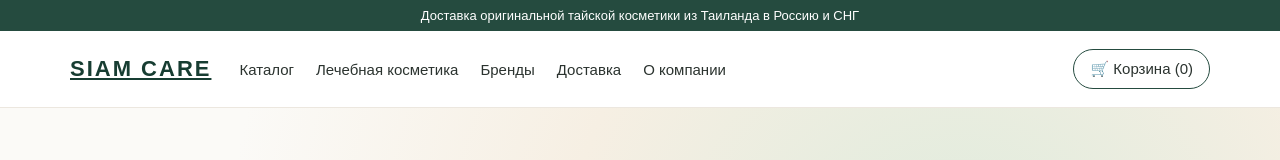
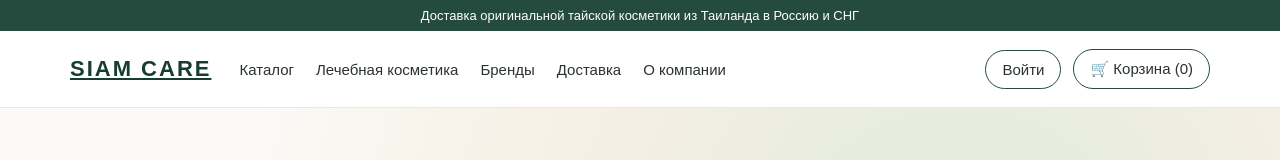
Before and after one commit to ballu129/thai-cosmetics-site, a Next.js app: page / in a window 1280 px wide. Shown: the top 160 px of the page. Built offline with nearby package versions, Linux system fonts and the light colour scheme; no server answers; the database is empty.

Commit message:
feat: добавить ссылку входа в шапку сайта

```diff
--- a/src/components/Header.tsx
+++ b/src/components/Header.tsx
@@ -1,6 +1,7 @@
 "use client";
 
 import Link from "next/link";
+
 import { useCart } from "@/components/CartProvider";
 import styles from "./Header.module.css";
 
@@ -9,14 +10,13 @@ export default function Header() {
 
   const totalItems = items.reduce(
     (sum, item) => sum + item.quantity,
-    0
+    0,
   );
 
   return (
     <header className={styles.header}>
       <div className={styles.top}>
-        Доставка оригинальной тайской косметики из Таиланда в
-        Россию и СНГ
+        Доставка оригинальной тайской косметики из Таиланда в Россию и СНГ
       </div>
 
       <div className={styles.navbar}>
@@ -26,17 +26,27 @@ export default function Header() {
 
         <nav className={styles.nav}>
           <Link href="/catalog">Каталог</Link>
-          <Link href="/healing-cosmetics">
-            Лечебная косметика
-          </Link>
+          <Link href="/healing-cosmetics">Лечебная косметика</Link>
           <Link href="/brands">Бренды</Link>
           <Link href="/delivery">Доставка</Link>
           <Link href="/about">О компании</Link>
         </nav>
 
-        <Link className={styles.account} href="/cart">
-          🛒 Корзина ({totalItems})
-        </Link>
+        <div
+          style={{
+            display: "flex",
+            alignItems: "center",
+            gap: "12px",
+          }}
+        >
+          <Link className={styles.account} href="/login">
+            Войти
+          </Link>
+
+          <Link className={styles.account} href="/cart">
+            🛒 Корзина ({totalItems})
+          </Link>
+        </div>
       </div>
     </header>
   );
```
